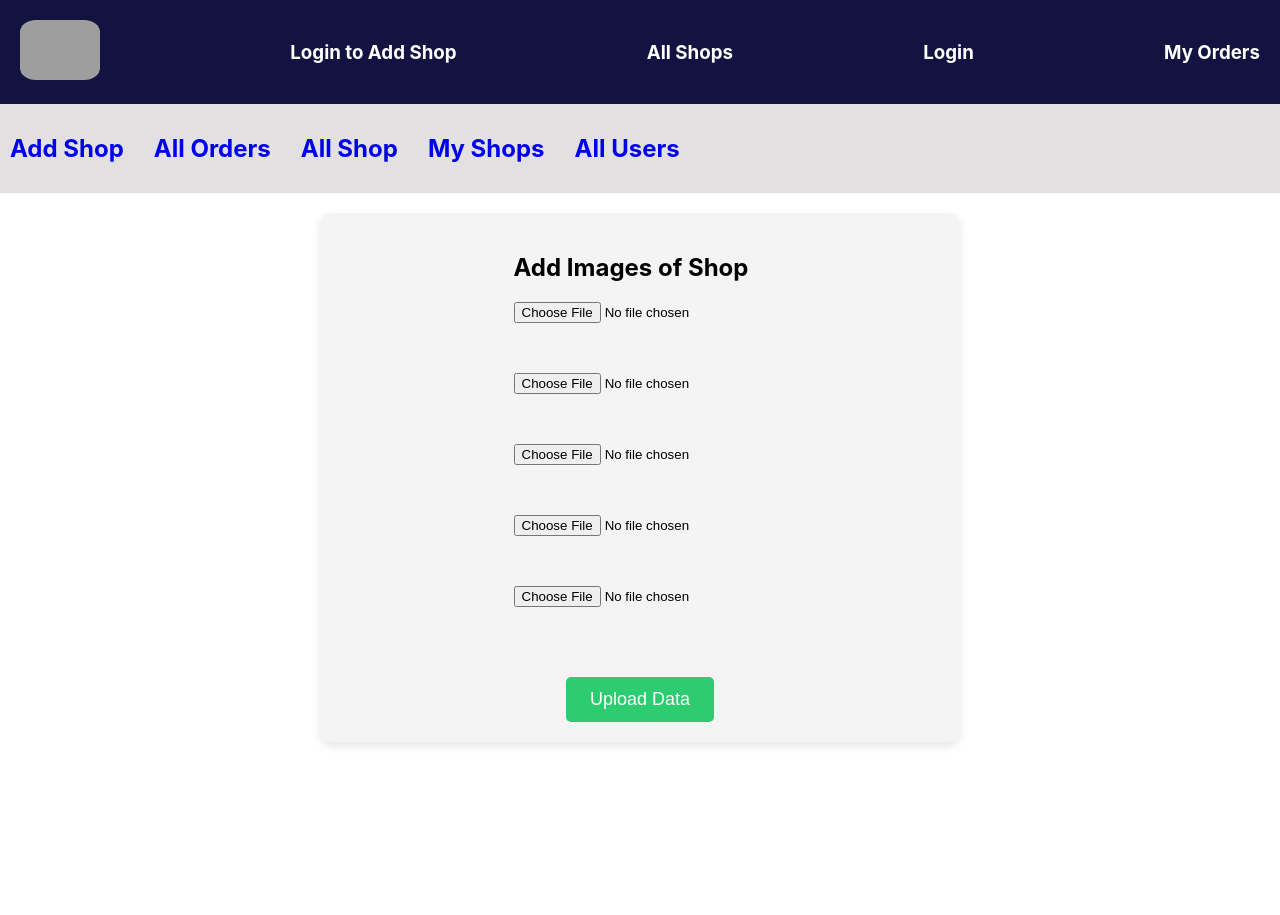
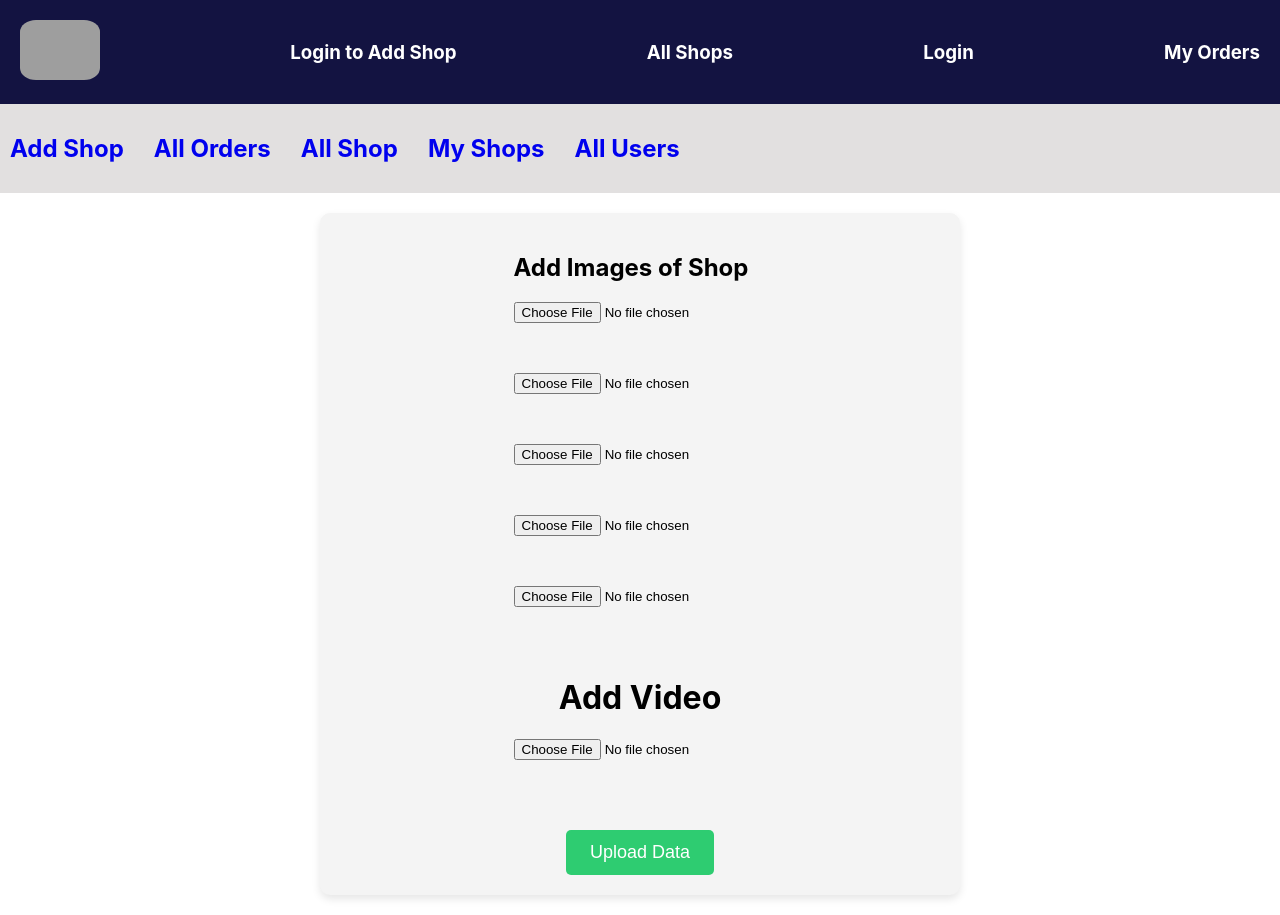
Before and after one commit to Swapnilchavan13/Shopwebsite, a React (Create React App) app in the folder shopweb/: page /admin9049/adaddshops in a window 1280 px wide. Before the commit the page ends 800 px from the top, so only its background shows below. Built offline with nearby package versions, Linux system fonts and the light colour scheme; grey boxes are pictures that could not be loaded.

Commit message:
updated code

```diff
--- a/shopweb/src/Admincomponent/Adaddshops.jsx
+++ b/shopweb/src/Admincomponent/Adaddshops.jsx
@@ -19,6 +19,7 @@ export const Adaddshops = () => {
     image_three: '',
     image_four: '',
     image_five: '',
+    video_one:''
   });
 
   const handleFileChange = (event, field) => {
@@ -76,6 +77,7 @@ export const Adaddshops = () => {
   };
 
 
+  const [title2, setTitle2] = useState('');
   const [shopName, setShopName] = useState('');
   const [location, setLocation] = useState('');
   const [description, setDescription] = useState('');
@@ -86,7 +88,6 @@ export const Adaddshops = () => {
   const [price4, setPrice4] = useState('');
   const [price5, setPrice5] = useState('');
   const [title1, setTitle1] = useState('');
-  const [title2, setTitle2] = useState('');
   const [title3, setTitle3] = useState('');
   const [title4, setTitle4] = useState('');
   const [title5, setTitle5] = useState('');
@@ -110,6 +111,8 @@ export const Adaddshops = () => {
       image_three: allimgnvid.image_three,
       image_four: allimgnvid.image_four,
       image_five: allimgnvid.image_five,
+      video_one: allimgnvid.video_one,
+
 
       price1: price1,
       price2: price2,
@@ -156,7 +159,6 @@ export const Adaddshops = () => {
     <div>
       <Addnavbar />
       <div className="add-shops-container">
-
         <div className="upload-images">
 
           <h2>Add Images of Shop</h2>
@@ -186,6 +188,12 @@ export const Adaddshops = () => {
             <input type="file" onChange={(e) => handleFileChange(e, 'image_five')} />
             <br />
             {renderImagePreview('image_five')}
+            <br />
+
+            <h1>Add Video</h1>
+            <input type="file" onChange={(e) => handleFileChange(e, 'video_one')} />
+            <br />
+            {renderImagePreview('video_one')}
             <br />
 
           </div>
--- a/shopweb/src/Admincomponent/Adallshops.jsx
+++ b/shopweb/src/Admincomponent/Adallshops.jsx
@@ -60,16 +60,20 @@ export const Adallshops = () => {
         <div className="product-list1">
           {filteredShops.map((shop) => (
             <div key={shop._id} className="product-card">
+              <div>
               <Link to={`/allshops/${shop._id}`} target="_blank">
                 <img src={shop.image_one} alt="" />
+              </Link>
                 <div>
                   <h2>{shop.title}</h2>
                   <p>Location: {shop.location}</p>
                   <p>Description: {shop.description}</p>
                   <p>Category: {shop.category}</p>
+                  <video width="300px" controls src={shop.video_one}></video>
                   <button className='can' onClick={() => handleDelete(shop._id)}>Delete</button>
+
+              </div>
                 </div>
-              </Link>
             </div>
           ))}
         </div>
--- a/shopweb/src/Component/AddShops.jsx
+++ b/shopweb/src/Component/AddShops.jsx
@@ -19,6 +19,8 @@ export const AddShops = () => {
     image_three: '',
     image_four: '',
     image_five: '',
+    video_one: '',
+
   });
 
   const handleFileChange = (event, field) => {
@@ -112,6 +114,8 @@ export const AddShops = () => {
       image_three: allimgnvid.image_three,
       image_four: allimgnvid.image_four,
       image_five: allimgnvid.image_five,
+      video_one : allimgnvid.video_one,
+
 
       price1: price1,
       price2: price2,
@@ -185,6 +189,12 @@ export const AddShops = () => {
           <input type="file" onChange={(e) => handleFileChange(e, 'image_five')} />
           <br />
           {renderImagePreview('image_five')}
+          <br />
+
+          <h3>Add Video</h3>
+          <input type="file" onChange={(e) => handleFileChange(e, 'video_one')} />
+          <br />
+          {renderImagePreview('video_one')}
           <br />
 
 
--- a/shopweb/src/Component/Allshops.jsx
+++ b/shopweb/src/Component/Allshops.jsx
@@ -121,6 +121,10 @@ export const Allshops = () => {
                 <p>Location: {shop.location}</p>
                 <p>Description: {shop.description}</p>
                 <p>Category: {shop.category}</p>
+
+                 <video width="200px" controls src={shop.video_one}></video>
+
+
               </div>
             </Link>
             {/* Render the ShopDetailsMap for each shop */}
```
